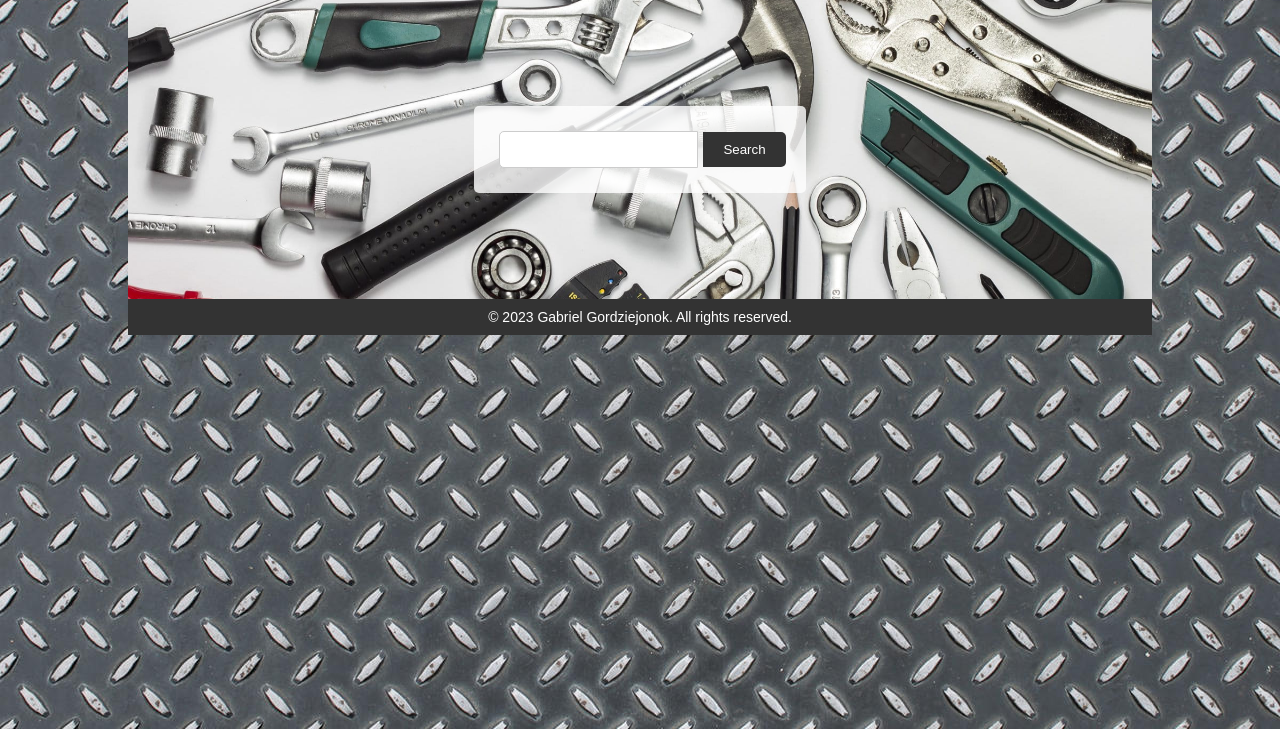
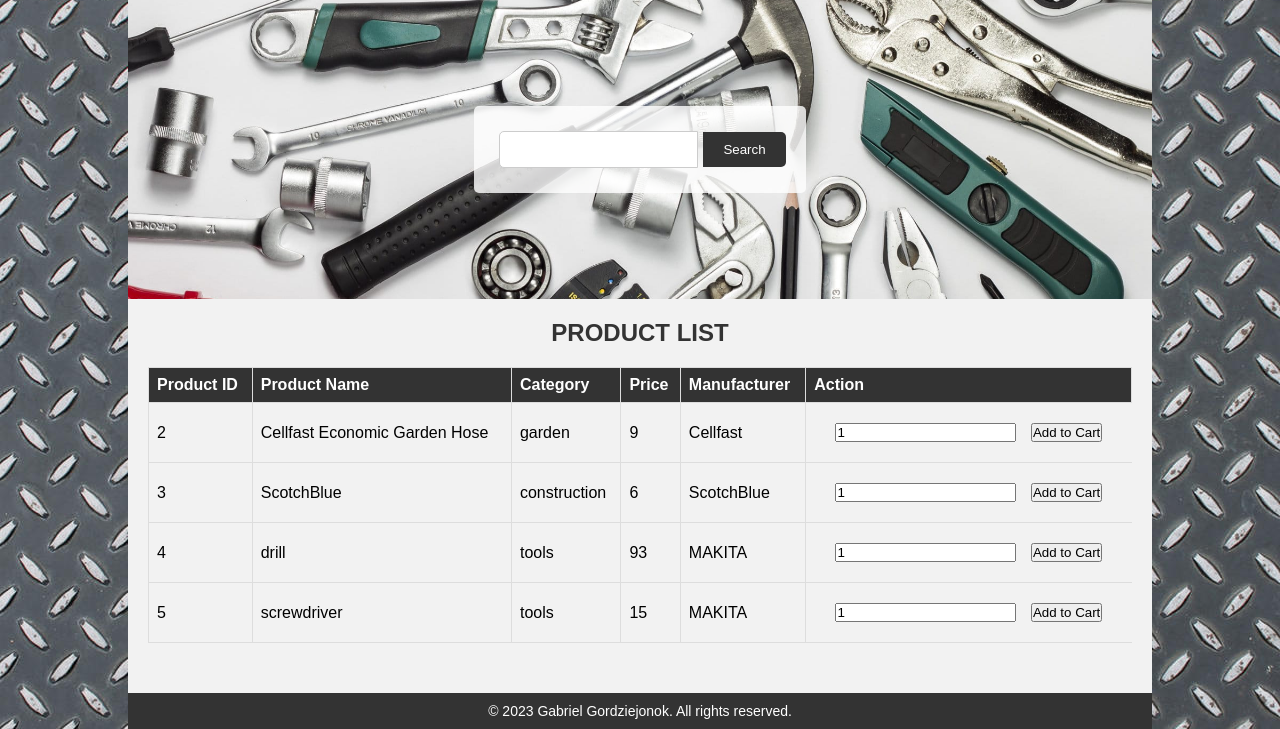
Before and after one commit to Gerixmus/fixtech-webshop, a PHP site: page /fixtech-webshop/ in a window 1280 px wide. Shown: the part 71-800 px from the top of the page. Run offline with PHP 8.4, Linux system fonts and the light colour scheme; data comes from the database, SQL or seed files in the repository.

Commit message:
refactor: Changed shopping cart notification

```diff
--- a/css/style.css
+++ b/css/style.css
@@ -34,10 +34,6 @@ a{
     text-decoration: none;
     transition: all 100ms ease-in-out;
 }
-a:hover{
-    color: dimgray;
-}
-/* navbar */
 
 /* product search */
 /* Add this CSS to your existing styles or your external CSS file */
@@ -109,10 +105,6 @@ h2{
     border-radius: 15px;
     background-color: grey;
 }
-.category:hover{
-    background-color: dimgray;
-    transition: all 100ms ease-in-out;
-}
 .category_image{
     width: 10vw;
 }
@@ -122,6 +114,7 @@ h3{
     font-size: 2rem;
 }
 
+/* navbar */
 .navbar {
     display: flex;
     justify-content: space-between;
@@ -169,18 +162,44 @@ h3{
     color: #888;
   }
 /* products */
-.products_header{
-    height: 100px;
-    background-color: gray;
-    display: flex;
-    align-items: center;
-    justify-content: center;
-    font-size: 3rem;
-    border-radius: 15px;
+
+.product-container {
+    background-color: #f2f2f2;
+    padding: 20px;
+    flex: 1;
 }
-.products{
-    background-color: white;
-    height: 500px;
+
+.product-main-header {
+    margin-bottom: 20px; /* Adds space below the header */
+    font-size: 24px; /* Adjust the font size */
+    color: #333; /* Set the font color */
+    text-transform: uppercase; /* Make the text uppercase */
+    text-align: center; /* Center the text */
+}
+
+
+table.product-table {
+    border-collapse: collapse;
+    width: 100%;
+}
+
+th.product-header, td.product-data {
+    border: 1px solid #ddd;
+    text-align: left;
+    padding: 8px;
+}
+
+th.product-header {
+    background-color: #333;
+    color: #fff;
+}
+
+tr.product-row:nth-child(even) {
+    background-color: #f2f2f2;
+}
+
+tr.product-row:hover {
+    background-color: #f5f5f5; /* Light gray */
 }
 
 /* signup */
@@ -284,3 +303,23 @@ tr:hover {background-color: coral;}
     margin: 0;
     font-size: 14px;
   }
+
+/* Style for the cart icon */
+.cart-icon {
+    position: fixed;
+    bottom: 20px; /* Adjust this value to position it vertically */
+    right: 30px; /* Adjust this value to move it to the left */
+    background-color: #333; /* Background color for the circle */
+    color: #fff; /* Color of the icon */
+    border-radius: 50%; /* Makes the background a circle */
+    padding: 20px; /* Increase the padding to make it bigger */
+    z-index: 9999; /* Ensures it's on top of other content */
+    cursor: pointer; /* Add a pointer cursor to indicate it's clickable */
+    text-align: center; /* Center the icon within the circle */
+    font-size: 24px; /* Increase the icon size */
+}
+
+/* Hover effect when user hovers over the cart icon */
+.cart-icon:hover {
+    background-color: #888; /* Change the background color on hover */
+}
--- a/get_products.php
+++ b/get_products.php
@@ -12,7 +12,16 @@ $result = mysqli_query($conn, $sql);
 
 if ($result) {
     while ($row = mysqli_fetch_assoc($result)) {
-        // Generate HTML for each product
-        echo '<div class="product">' . $row['product_name'] . '</div>';
+        echo '<tr class="product-row">
+        <td class="product-data">' . $row['product_id'] . '</td>
+        <td class="product-data">' . $row['product_name'] . '</td>
+        <td class="product-data">' . $row['category'] . '</td>
+        <td class="product-data">' . $row['price'] . '</td>
+        <td class="product-data">' . $row['manufacturer'] . '</td>
+        <td><form method="post" action="index.php?action=add&id=$' . $row['product_id'] . '"><input type="number" name="quantity" class="form-control" value="1"/>
+        <input type="hidden" name="hidden_name" class="form-control" value="' . $row['product_name'] . '"/>
+        <input type="hidden" name="hidden_price" class="form-control" value="' . $row['price'] . '"/>
+        <input type="submit" name="add_to_cart" class="btn" value="Add to Cart"/>
+        </form></td>';
     }
 }
--- a/header.php
+++ b/header.php
@@ -1,5 +1,6 @@
 <!DOCTYPE html>
 <html lang="en">
+
 <head>
     <meta charset="UTF-8">
     <meta http-equiv="X-UA-Compatible" content="IE=edge">
@@ -7,4 +8,5 @@
     <title>Document</title>
     <!-- css file -->
     <link rel="stylesheet" href="css/style.css">
+    <link rel="stylesheet" href="https://cdnjs.cloudflare.com/ajax/libs/font-awesome/6.2.0/css/all.min.css">
 </head>
--- a/product_search.php
+++ b/product_search.php
@@ -2,11 +2,8 @@
 
 <script>
     $(document).ready(function() {
-        $("#search-form").submit(function(event) {
-            event.preventDefault(); // Prevent the default form submission
-            var search = $("#search").val();
-
-            // Use AJAX to fetch and display products
+        // Function to load products
+        function loadProducts(search) {
             $.ajax({
                 url: "get_products.php",
                 type: "GET",
@@ -21,6 +18,16 @@
                     console.log("AJAX request failed. Error: " + error);
                 }
             });
+        }
+
+        // Initial load of products when the page loads
+        loadProducts($("#search").val());
+
+        // Submit form using AJAX
+        $("#search-form").submit(function(event) {
+            event.preventDefault(); // Prevent the default form submission
+            var search = $("#search").val();
+            loadProducts(search);
         });
     });
 </script>
--- a/products.php
+++ b/products.php
@@ -1,3 +1,71 @@
-<div id="product-list">
-    <!-- Products will be loaded here -->
+<?php
+if (isset($_POST["add_to_cart"])) {
+    if (isset($_SESSION["shopping_cart"])) {
+        $item_array_id = array_column($_SESSION["shopping_cart"], "product_id");
+        if (!in_array($_GET["id"], $item_array_id)) {
+            $count = count($_SESSION["shopping_cart"]);
+            $item_array = array(
+                'product_id' => $_GET["id"],
+                'product_name' => $_POST["hidden_name"],
+                'price' => $_POST["hidden_price"],
+                'quantity' => $_POST["quantity"],
+            );
+            $_SESSION["shopping_cart"][$count] = $item_array;
+        } else {
+            if (in_array($_GET["id"], $item_array_id)) {
+                foreach ($_SESSION["shopping_cart"] as $keys => $values) {
+                    if ($_GET["id"] == $_SESSION["shopping_cart"][$keys]["product_id"]) {
+                        $_SESSION["shopping_cart"][$keys]["quantity"] = $_SESSION["shopping_cart"][$keys]["quantity"] + $_POST["quantity"];
+                    }
+                }
+            }
+        }
+    } else {
+        $item_array = array(
+            'product_id' => $_GET["id"],
+            'product_name' => $_POST["hidden_name"],
+            'price' => $_POST["hidden_price"],
+            'quantity' => $_POST["quantity"],
+        );
+        $_SESSION["shopping_cart"][0] = $item_array;
+    }
+}
+
+if (isset($_GET["action"])) {
+    if ($_GET["action"] == "delete") {
+        foreach ($_SESSION["shopping_cart"] as $keys => $values) {
+            if ($values["product_id"] == $_GET["id"]) {
+                unset($_SESSION["shopping_cart"][$keys]);
+            }
+        }
+    }
+}
+
+
+?>
+
+
+<div class="product-container">
+    <h1 class="product-main-header">Product List</h1>
+    <table class="product-table">
+        <thead>
+            <tr>
+                <th class="product-header">Product ID</th>
+                <th class="product-header">Product Name</th>
+                <th class="product-header">Category</th>
+                <th class="product-header">Price</th>
+                <th class="product-header">Manufacturer</th>
+                <th class="product-header">Action</th>
+            </tr>
+        </thead>
+        <tbody id="product-list">
+            <!-- Products will be loaded here -->
+        </tbody>
+    </table>
+    <?php
+    if (!empty($_SESSION["shopping_cart"])) {
+        echo '<div class="cart-icon" id="cart-icon">
+    <i class="fas fa-shopping-cart"></i>
+</div>';
+    } ?>
 </div>
```
Also changed, not shown: README.md.
